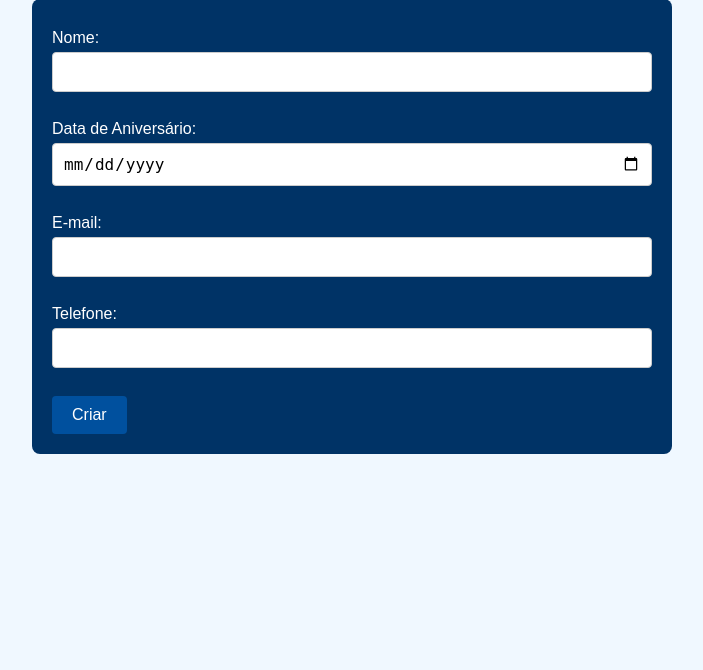
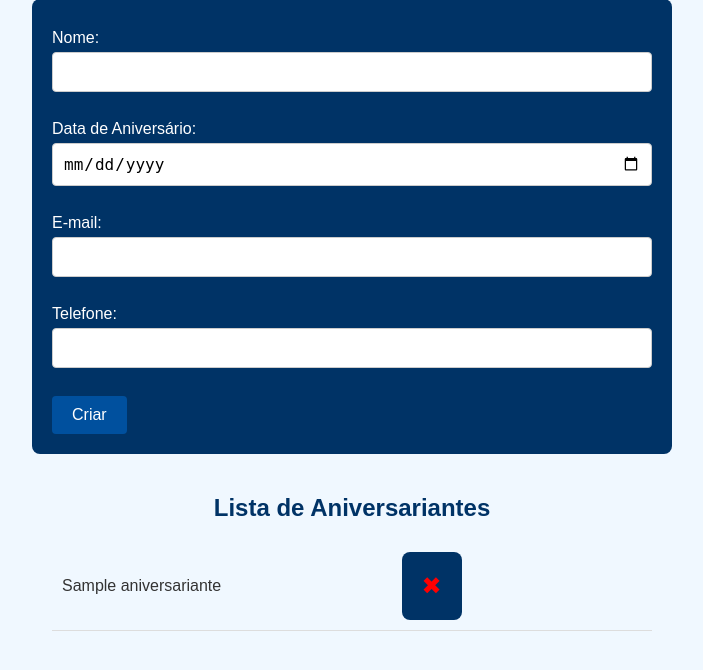
Before and after one commit to cetem99/aniversario, a Flask app: page / in a window 1280 px wide. Shown: the part 81-751 px from the top of the page, without its empty margins (288-991 px from the left). Run offline with Flask 3, Linux system fonts and the light colour scheme; tables that the repository leaves empty hold one stand-in row (values such as "Sample post").

Commit message:
Update formulario.html

```diff
--- a/templates/formulario.html
+++ b/templates/formulario.html
@@ -4,7 +4,7 @@
     <meta charset="UTF-8">
     <meta name="viewport" content="width=device-width, initial-scale=1.0">
     <title>Criar Aniversariante</title>
-    <link rel="stylesheet" type="text/css" href="{{ url_for('static', filename='/estilo.css') }}">
+    <link rel="stylesheet" type="text/css" href="{{ url_for('static', filename='estilo.css') }}">
 </head>
 <body>
     <h1>Criar Aniversariante</h1>
@@ -21,8 +21,20 @@
         <label for="telefone">Telefone:</label>
         <input type="tel" id="telefone" name="telefone" required><br><br>
 
-        <input type="submit" value="Criar">
+        <input type="submit" name="criar" value="Criar">
     </form>
-    <script src="{{ url_for('static', filename='/script.js') }}"></script>
+
+    <h2>Lista de Aniversariantes</h2>
+    <ul>
+        {% for aniversariante in aniversariantes %}
+        <li>
+            {{ aniversariante[0] }}
+            <form method="POST" style="display:inline;">
+                <input type="hidden" name="nome_deletar" value="{{ aniversariante[0] }}">
+                <button type="submit" name="deletar" class="delete">✖</button>
+            </form>
+        </li>
+        {% endfor %}
+    </ul>
 </body>
 </html>
```
